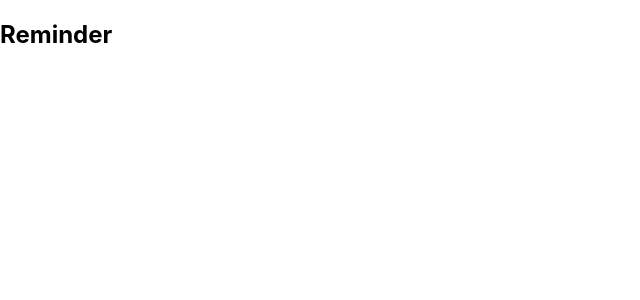
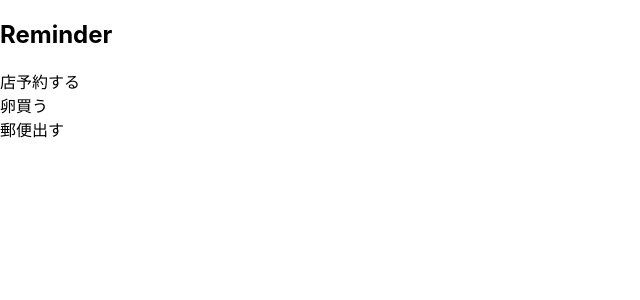
Before and after one commit to hata-tomoyuki/react-hooks-practice, a React (Create React App) app: page / in a window 1280 px wide. Shown: the top 300 px of the page, without its empty margins (0-640 px from the left). Built offline with nearby package versions, Linux system fonts and the light colour scheme.

Commit message:
show todo items

```diff
--- a/src/components/List.js
+++ b/src/components/List.js
@@ -1,8 +1,16 @@
 import React from 'react'
 
-const List = () => {
+const List = ({todos}) => {
   return (
-    <div></div>
+    <div>
+        {todos.map(todo => {
+            return(
+                <div>
+                    <span>{todo.content}</span>
+                </div>
+            )
+        })}
+    </div>
   )
 }
 
--- a/src/components/Todo.js
+++ b/src/components/Todo.js
@@ -1,13 +1,30 @@
-import React from 'react'
+import React, { useState } from 'react'
 import Form from './Form'
 import List from './List'
 
 const Todo = () => {
-  return (
-    <>
-        <List />
-        <Form />
-    </>
+    const todosList = [
+        {
+        id: 1,
+        content: "店予約する",
+        },
+        {
+        id: 2,
+        content: "卵買う",
+        },
+        {
+        id: 3,
+        content: "郵便出す",
+        },
+    ];
+
+    const [todos, setTodos] = useState(todosList);
+
+    return (
+        <>
+            <List todos={todos} />
+            <Form />
+        </>
   )
 }
 
```
